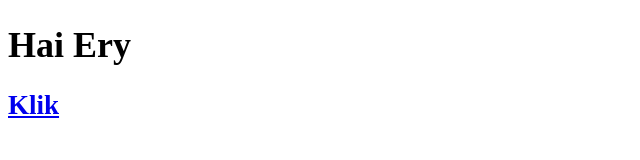
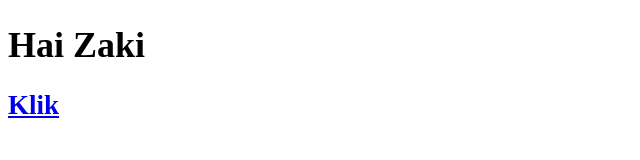
Before and after one commit to eryzakaria/belajar_git, a plain HTML site: page login.html in a window 1280 px wide. Shown: the full height of the page, 0-640 px from the left. Drawn offline with Linux system fonts and the light colour scheme.

Commit message:
ubah isi logi

```diff
--- a/login.html
+++ b/login.html
@@ -9,7 +9,7 @@
 	<link rel="stylesheet" href="style.css">
 </head>
 	<body>
-		<h1>Hai Ery</h1>
+		<h1>Hai Zaki</h1>
 		<h2><a href="contact.html">Klik</a></h2>
 	</body>
 </html>
```
